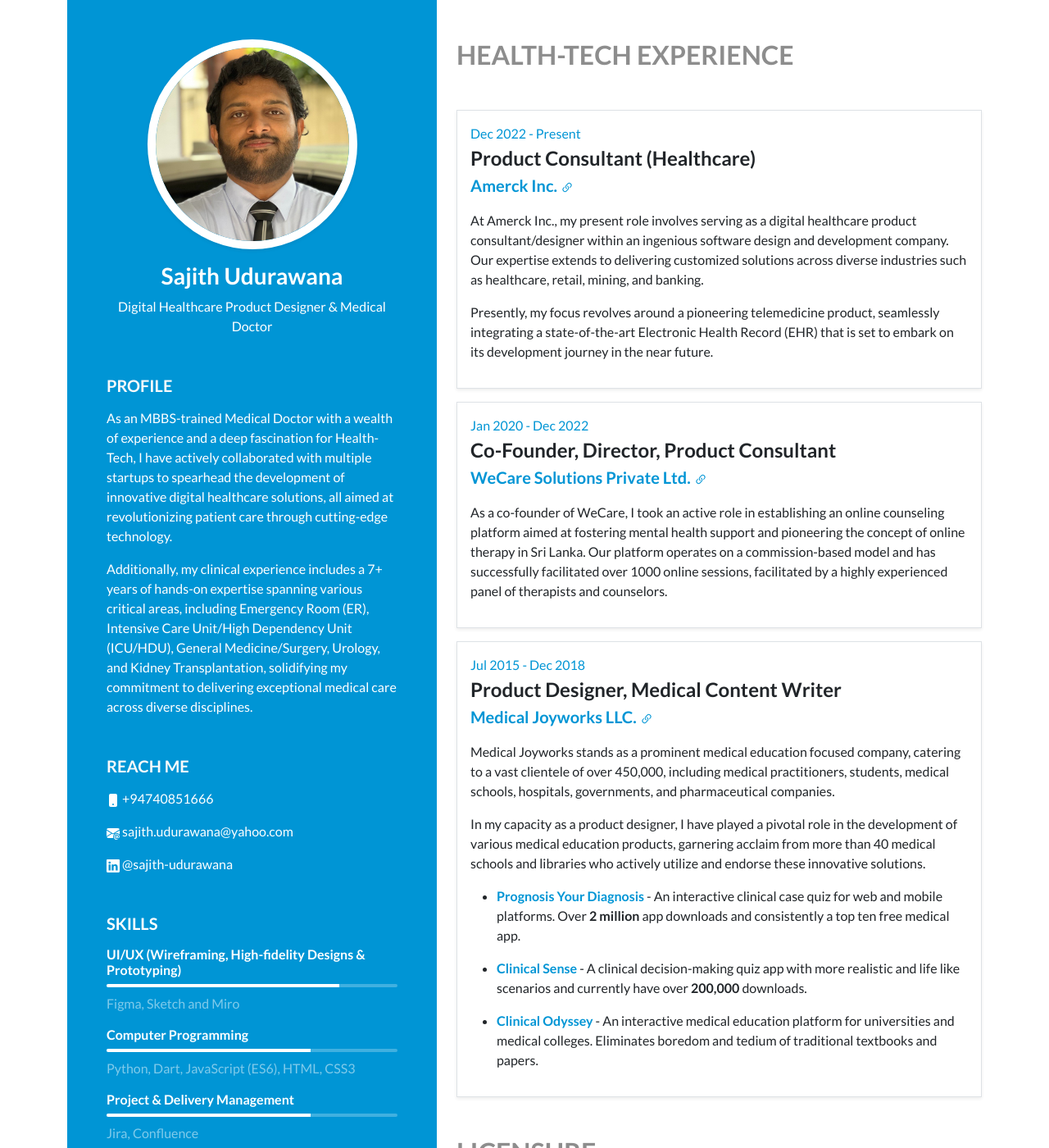
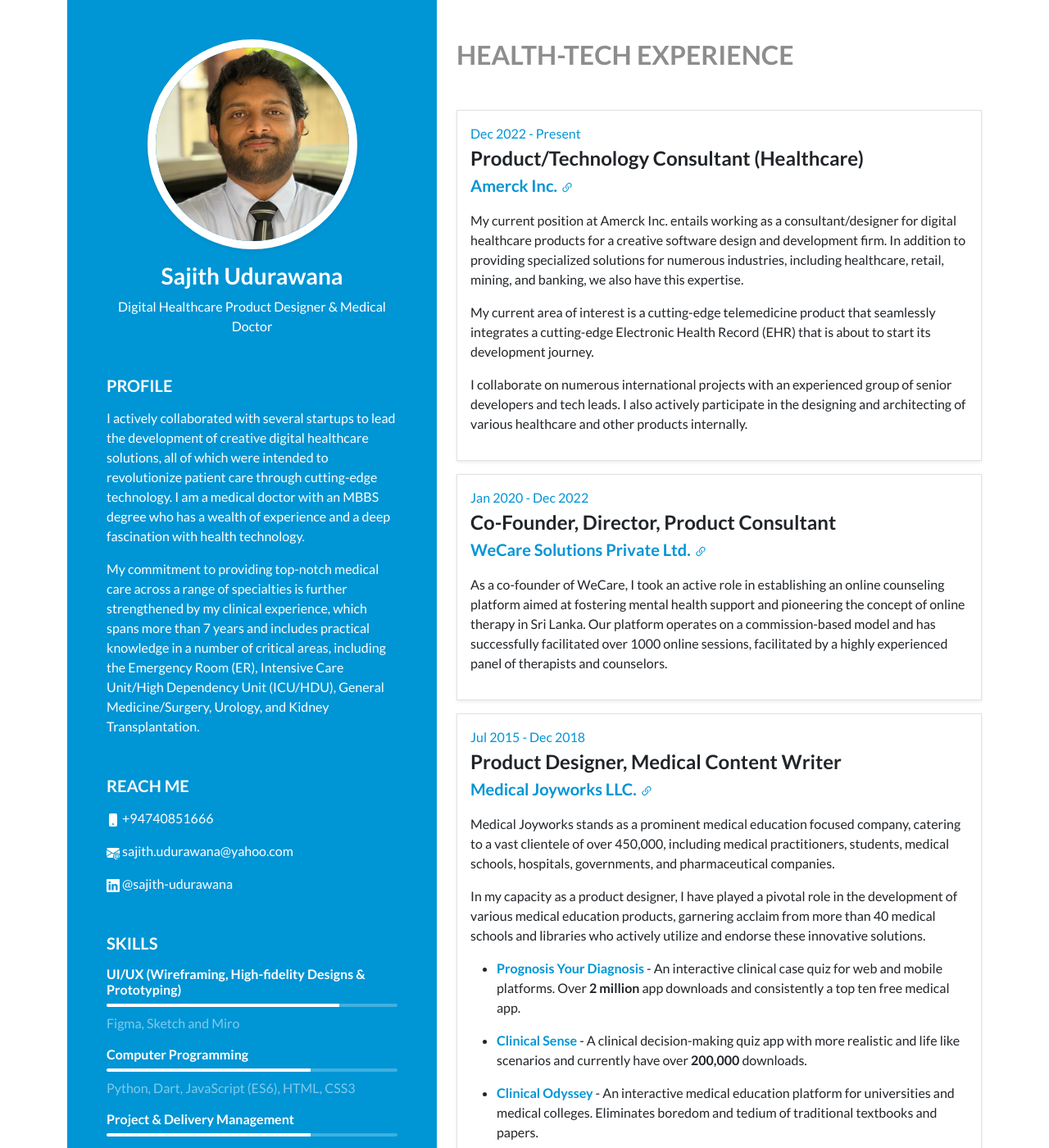
Before and after one commit to sajith-udurawana/sajith-udurawana.github.io, a Jekyll site: the page built from index.html, in a window 1280 px wide and 1400 px high. Shown: the whole window at 82% size. Built offline with Jekyll 4.4.1, drawn with Linux system fonts in a browser that asks for light colours; some of the changed text lies outside the part shown.

Commit message:
Content update

```diff
--- a/_data/bio.yaml
+++ b/_data/bio.yaml
@@ -1,9 +1,9 @@
 name: Sajith Udurawana
 tagline: Digital Healthcare Product Designer & Medical Doctor
 profile: |
-  As an MBBS-trained Medical Doctor with a wealth of experience and a deep fascination for Health-Tech, I have actively collaborated with multiple startups to spearhead the development of innovative digital healthcare solutions, all aimed at revolutionizing patient care through cutting-edge technology.
+  I actively collaborated with several startups to lead the development of creative digital healthcare solutions, all of which were intended to revolutionize patient care through cutting-edge technology. I am a medical doctor with an MBBS degree who has a wealth of experience and a deep fascination with health technology.
 
-  Additionally, my clinical experience includes a 7+ years of hands-on expertise spanning various critical areas, including Emergency Room (ER), Intensive Care Unit/High Dependency Unit (ICU/HDU), General Medicine/Surgery, Urology, and Kidney Transplantation, solidifying my commitment to delivering exceptional medical care across diverse disciplines.
+  My commitment to providing top-notch medical care across a range of specialties is further strengthened by my clinical experience, which spans more than 7 years and includes practical knowledge in a number of critical areas, including the Emergency Room (ER), Intensive Care Unit/High Dependency Unit (ICU/HDU), General Medicine/Surgery, Urology, and Kidney Transplantation.
 email: sajith.udurawana@yahoo.com
 phone: "+94740851666"
 linkedin: sajith-udurawana
--- a/_data/healthtech.yaml
+++ b/_data/healthtech.yaml
@@ -1,11 +1,13 @@
 - company: Amerck Inc.
   from: Dec 2022
   to: Present
-  position: Product Consultant (Healthcare)
+  position: Product/Technology Consultant (Healthcare)
   description: |
-    At Amerck Inc., my present role involves serving as a digital healthcare product consultant/designer within an ingenious software design and development company. Our expertise extends to delivering customized solutions across diverse industries such as healthcare, retail, mining, and banking.
+    My current position at Amerck Inc. entails working as a consultant/designer for digital healthcare products for a creative software design and development firm. In addition to providing specialized solutions for numerous industries, including healthcare, retail, mining, and banking, we also have this expertise.
 
-    Presently, my focus revolves around a pioneering telemedicine product, seamlessly integrating a state-of-the-art Electronic Health Record (EHR) that is set to embark on its development journey in the near future.
+    My current area of interest is a cutting-edge telemedicine product that seamlessly integrates a cutting-edge Electronic Health Record (EHR) that is about to start its development journey.
+
+    I collaborate on numerous international projects with an experienced group of senior developers and tech leads. I also actively participate in the designing and architecting of various healthcare and other products internally.
   link: https://amerck.com
 - company: WeCare Solutions Private Ltd.
   from: Jan 2020
--- a/_data/publications.yaml
+++ b/_data/publications.yaml
@@ -4,4 +4,4 @@
   doi: ""
 - title: "_Seneviratne, L., Hingalagoda, C., Mannikage, Y., Udurawana, S. and Pilimatalawwe, C._, 2018. **Health Related Quality of Life (HRQOL) after Donating a Kidney: Do Kidney Donors Feel the Same as Those Who Lose a Pathological Kidney**. Transplantation, 102, p.S616."
   doi: ""
-- title: "_Wu, P.I. et al._ (2021) **‘Cricopharyngeal peroral endoscopic myotomy improves oropharyngeal dysphagia in patients with parkinson’s disease’**, Endoscopy International Open, 09(11). doi:10.1055/a-1562-7107."
+- title: "_Wu, P.I. et al._ (2021) **‘Cricopharyngeal peroral endoscopic myotomy improves oropharyngeal dysphagia in patients with parkinson’s disease’**, Endoscopy International Open, 09(11). doi:10.1055/a-1562-7107. (Illustrations)"
```
